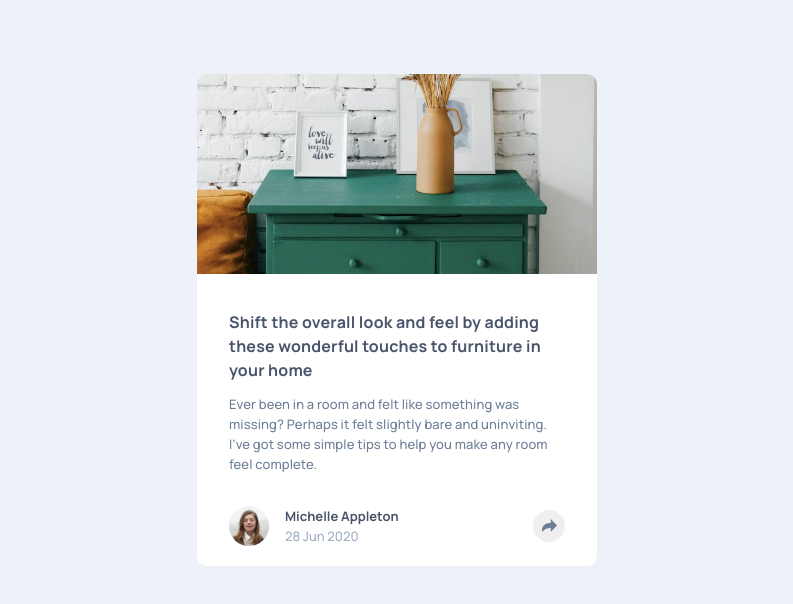
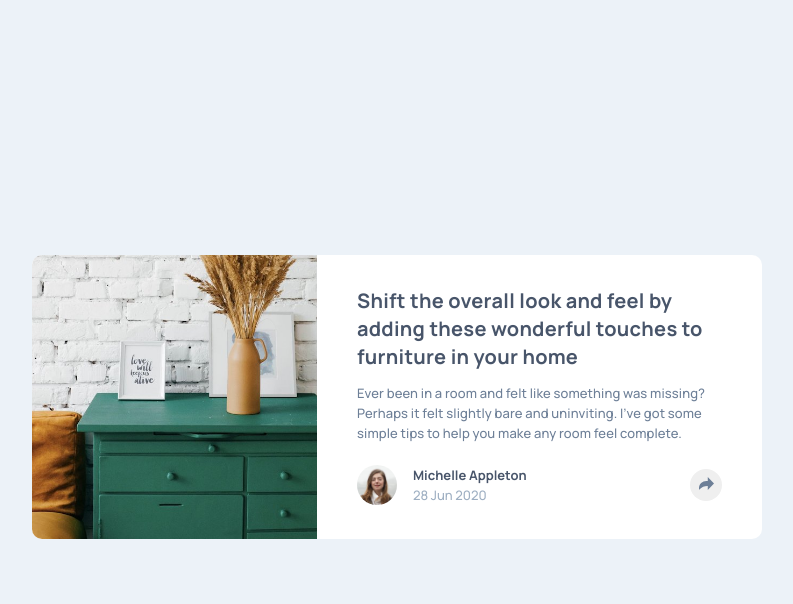
Before and after one commit to miguelzaga/article-preview-component, a React (Vite) app: page / in a window 1280 px wide. Shown: the top 604 px of the page, without its empty margins (243-1036 px from the left). Built offline with nearby package versions, Linux system fonts and the light colour scheme.

Commit message:
style desktop

```diff
--- a/src/scss/05-components/_article.scss
+++ b/src/scss/05-components/_article.scss
@@ -2,24 +2,42 @@
 
 .article {
   position: relative;
-
-  &__wrapper {
-    padding: 74px 24px 81px;
-  }
-
   max-width: 400px;
   margin: auto;
   background-color: white;
   border-radius: 10px;
   overflow: clip;
+  display: flex;
+  flex-direction: column;
+  @include breakpoint($lg) {
+    max-width: 730px;
+    flex-direction: row;
+  }
+
+  &__wrapper {
+    padding: 74px 24px 81px;
+    min-height: 100vh;
+    min-width: 100vw;
+    display: flex;
+    justify-content: center;
+    align-items: center;
+  }
 
   &__img {
     height: 200px;
     object-fit: cover;
+    @include breakpoint($lg) {
+      height: auto;
+      max-width: 285px;
+      object-position: left;
+    }
   }
 
   &__container {
     padding: 36px 32px 20px;
+    @include breakpoint($lg) {
+      padding: 32px 40px;
+    }
   }
 
   &__title {
@@ -29,6 +47,11 @@
     line-height: rem(24px);
     letter-spacing: rem(0.2px);
     margin-bottom: 12px;
+    @include breakpoint($lg) {
+      font-size: rem(20px);
+      line-height: rem(28px);
+      letter-spacing: rem(0.25px);
+    }
   }
 
   &__text {
@@ -41,10 +64,13 @@
     flex-flow: row nowrap;
     align-items: center;
     gap: 16px;
-    min-height: 40px;
+    min-height: 44px;
     margin-top: 32px;
 
     &--socials {
+      margin-top: 20px;
+    }
+    @include breakpoint($lg) {
       margin-top: 20px;
     }
   }
```
